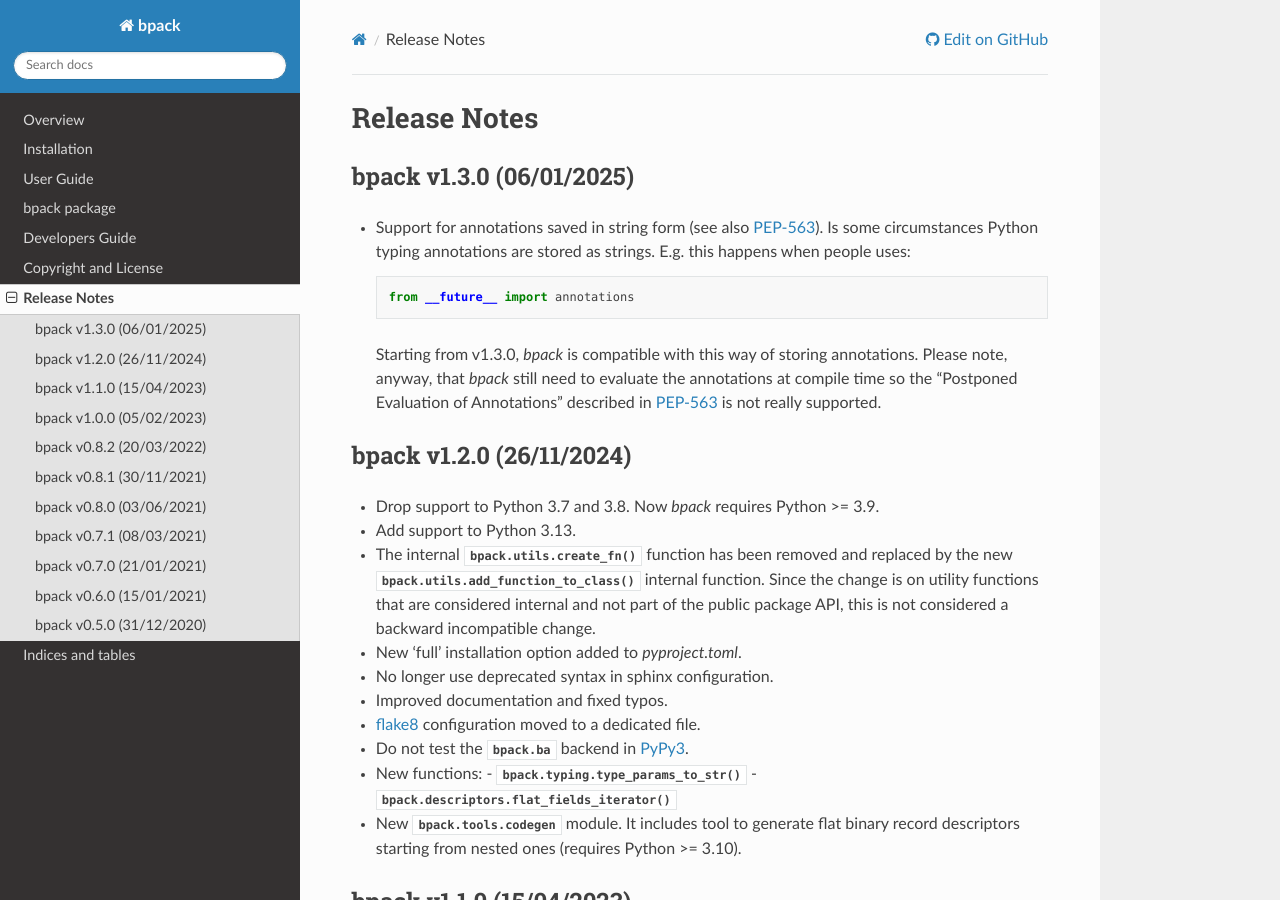
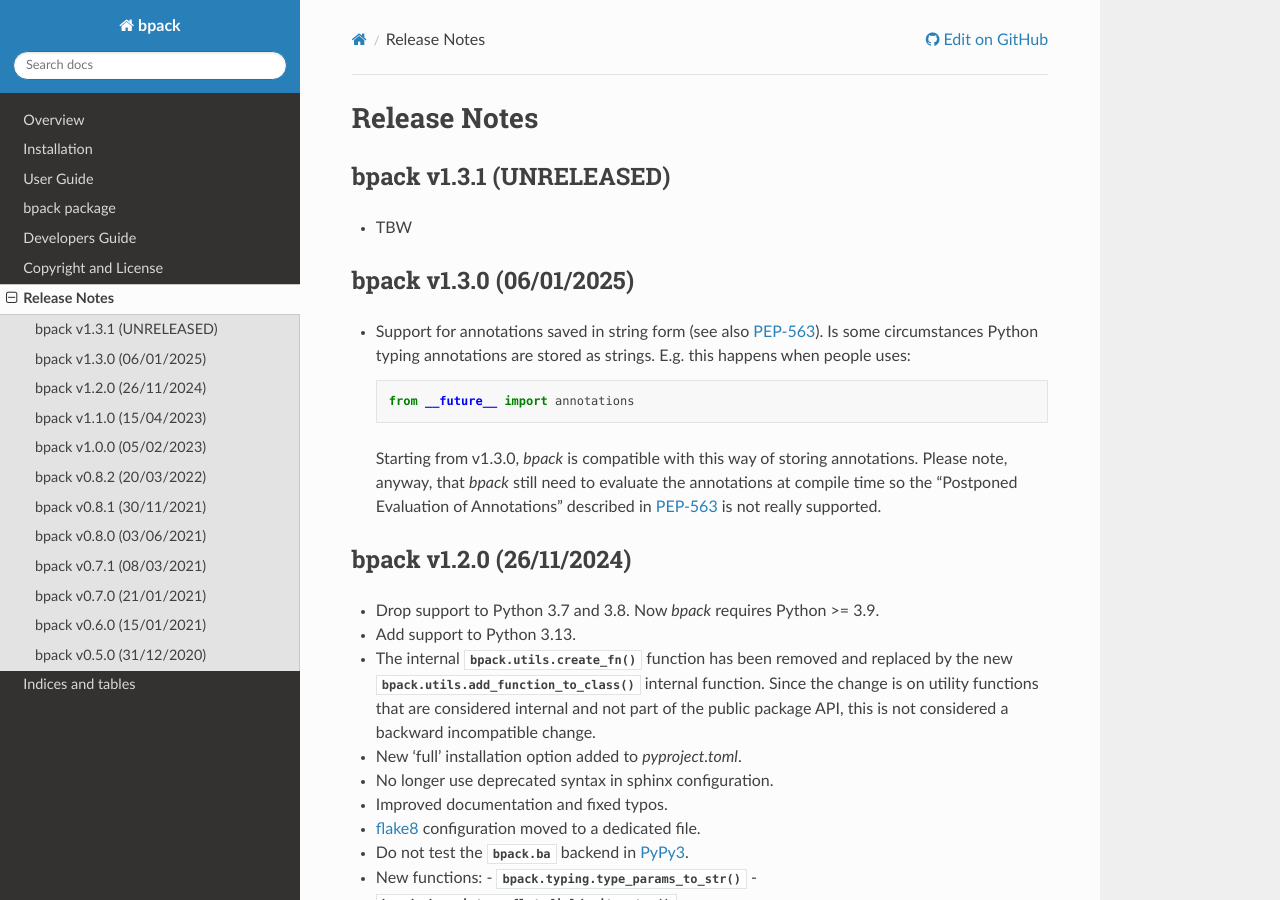
Before and after one commit to avalentino/bpack, a Sphinx documentation site: the page built from docs/release_notes.rst, in a window 1280 px wide and 900 px high. Built offline with Sphinx 7.4.7 and the Read the Docs theme 3.1.0, drawn with Linux system fonts in a browser that asks for light colours.

Commit message:
Post-release commit

```diff
--- a/bpack/__init__.py
+++ b/bpack/__init__.py
@@ -20,4 +20,4 @@
     calcsize,
 )
 
-__version__ = "1.3.0"
+__version__ = "1.3.1.dev0"
--- a/docs/release_notes.rst
+++ b/docs/release_notes.rst
@@ -1,5 +1,11 @@
 Release Notes
 =============
+
+bpack v1.3.1 (UNRELEASED)
+-------------------------
+
+* TBW
+
 
 bpack v1.3.0 (06/01/2025)
 -------------------------
```
